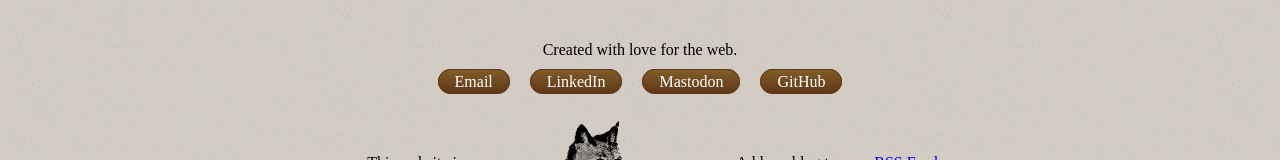
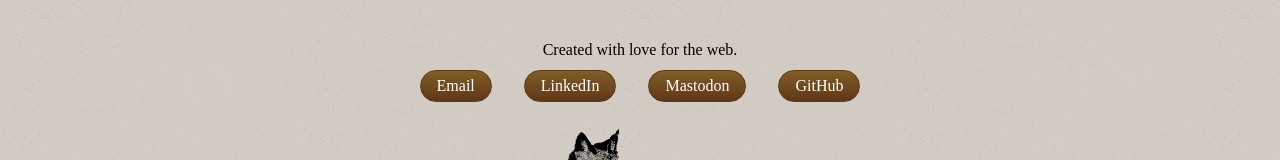
Before and after one commit to errormine/aneacsu.com, a SvelteKit app: page /about in a window 1280 px wide. Shown: the part 449-609 px from the top of the page. Built offline with nearby package versions, Linux system fonts and the light colour scheme; a web font is replaced by a local one.

Commit message:
Fix bubbles spacing

```diff
--- a/src/routes/+layout.svelte
+++ b/src/routes/+layout.svelte
@@ -70,6 +70,13 @@
         text-align: center;
     }
 
+    footer > header .contact {
+        display: flex;
+        justify-content: center;
+        flex-wrap: wrap;
+        gap: 1rem;
+    }
+
     footer .flex-center {
         display: flex;
         flex-direction: column;
```
